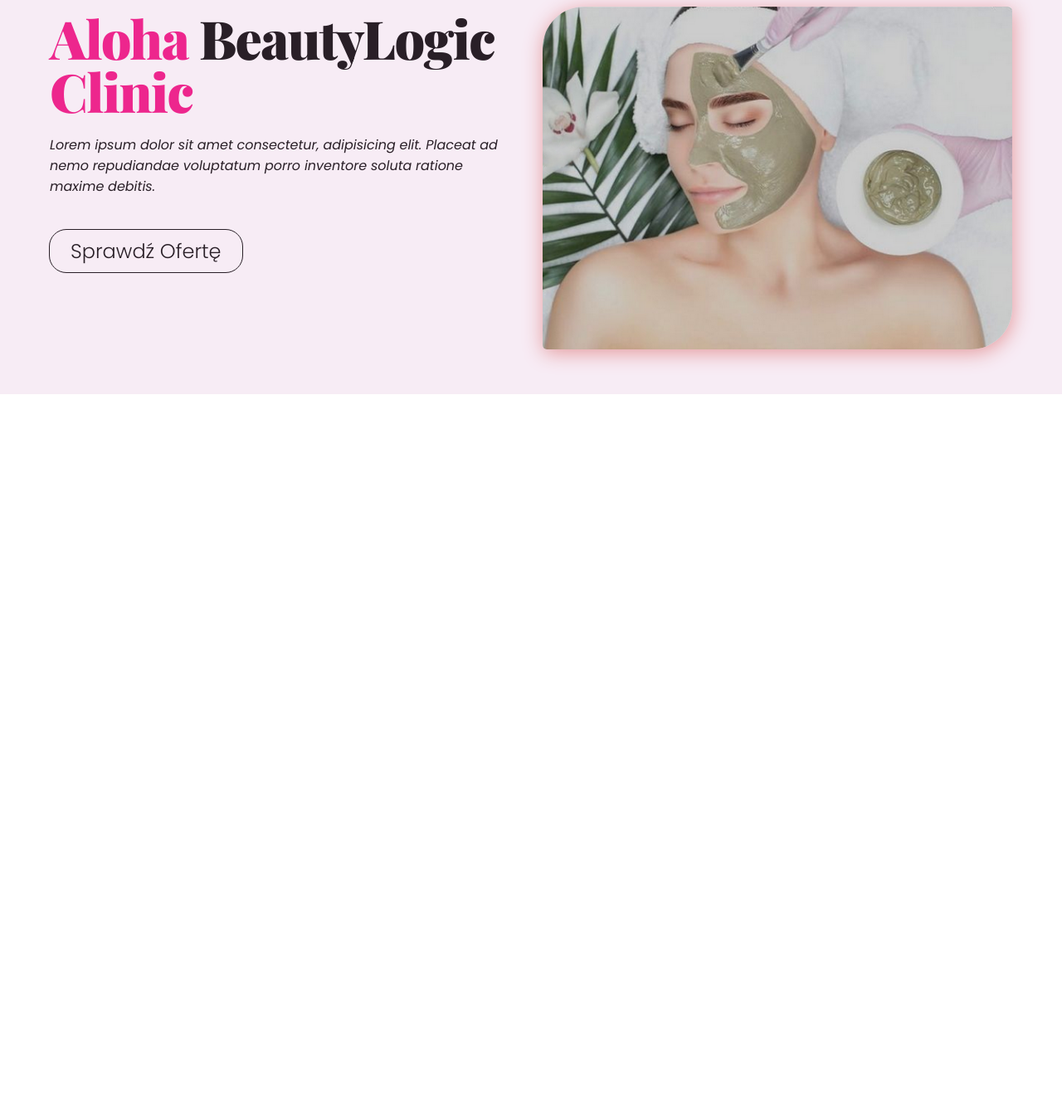
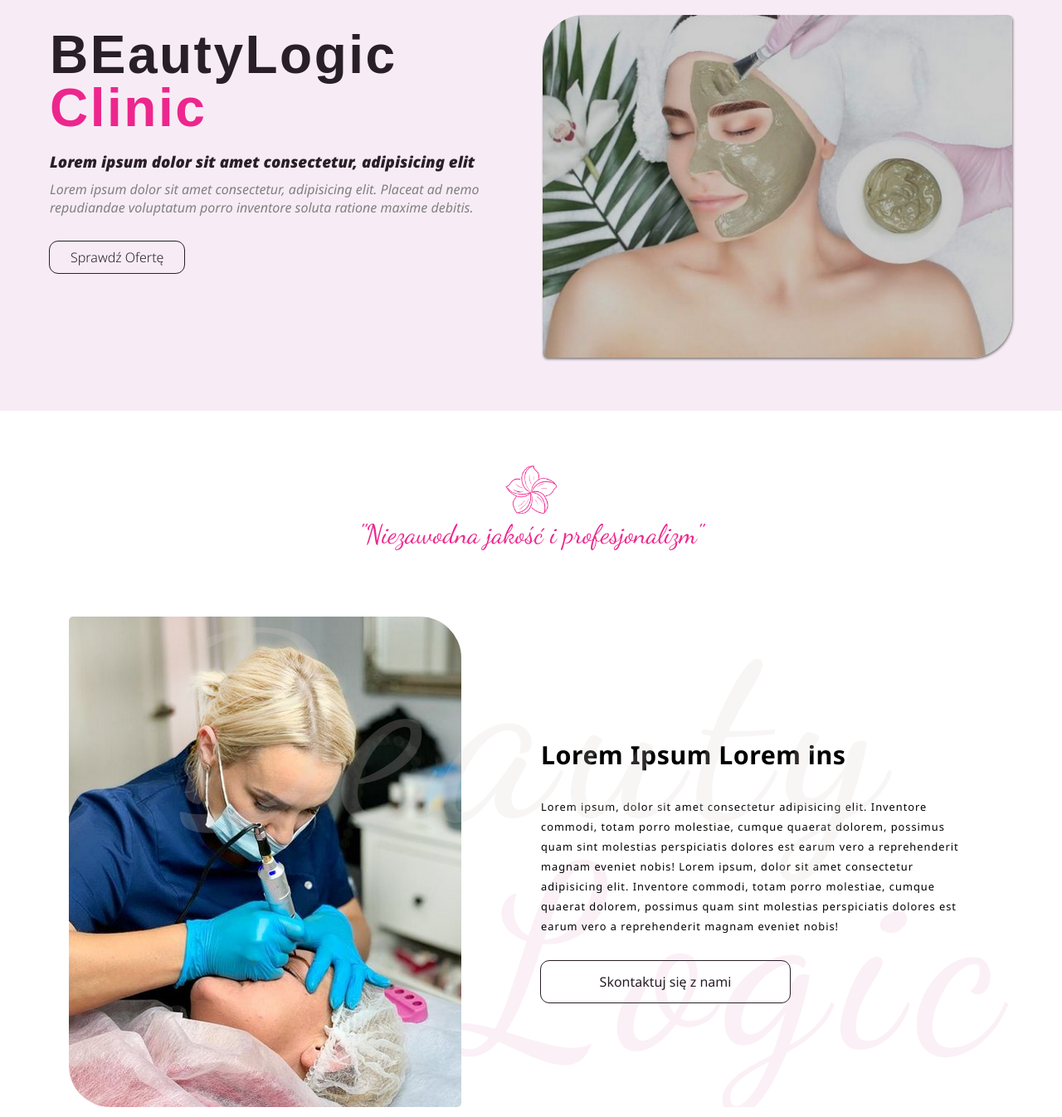
Before and after one commit to JerryWski/Beauty, an Astro site: page / in a window 1280 px wide. Shown: the part 246-1592 px from the top of the page at 83% size. Built offline with nearby package versions, Linux system fonts and the light colour scheme; Astro itself is replaced by a stand-in of ours; a web font is replaced by a local one.

Commit message:
styling and polishing

```diff
--- /dev/null
+++ b/src/components/AboutSection/About.astro
@@ -0,0 +1,181 @@
+---
+import { Image } from 'astro:assets';
+import flower from '../../assets/welcome2.png';
+---
+
+<section class='about-section'>
+  <div class='about-welcome'>
+    <span class='about-welcome-flower'></span>
+    <p class='about-welcome-text'>"Niezawodna jakość i profesjonalizm"</p>
+  </div>
+
+  <div class='about-container'>
+    <span class='bg-title'>Beauty</span>
+    <span class='bg-subtitle'>Logic</span>
+    <div class='about-image-wrapper'>
+      <Image class='about-image' src={flower} alt='woman' />
+    </div>
+    <div class='text-wrapper'>
+      <h2 class='text-header'>Lorem Ipsum Lorem ins</h2>
+      <p class='text'>
+        Lorem ipsum, dolor sit amet consectetur adipisicing elit. Inventore
+        commodi, totam porro molestiae, cumque quaerat dolorem, possimus quam
+        sint molestias perspiciatis dolores est earum vero a reprehenderit
+        magnam eveniet nobis! Lorem ipsum, dolor sit amet consectetur adipisicing elit. Inventore
+        commodi, totam porro molestiae, cumque quaerat dolorem, possimus quam
+        sint molestias perspiciatis dolores est earum vero a reprehenderit
+        magnam eveniet nobis!
+      </p>
+      <a href='#contact' class='about-link'> Skontaktuj się z nami</a>
+    </div>
+  </div>
+</section>
+
+<style>
+  .about-section {
+    padding: 20px;
+    padding-bottom: 0;
+    width: 100%;
+    display: flex;
+    flex-direction: column;
+    align-items: left;
+    justify-content: center;
+  }
+  .about-welcome {
+    font-family: var(--dance-font);
+    margin-top: 60px;
+    margin-bottom: 10px;
+    color: var(--main-pink);
+    display: flex;
+    align-items: center;
+    flex-direction: column;
+  }
+  .about-welcome-flower {
+    background-image: url('../../assets/flower.png');
+    background-repeat: no-repeat;
+    background-position: center;
+    background-size:contain;
+    width: 15%;
+    height: 70px;
+  }
+  .about-welcome-text {
+    font-size: clamp(1.1rem, 3vw, 2rem);
+  }
+  .about-container {
+    display: flex;
+    flex-direction: column;
+    justify-content: center;
+    align-items: center;
+    overflow: hidden;
+  }
+  .text-wrapper {
+    margin-top: 20px;
+    padding: 0px 5px 0px 5px;
+  }
+  .text-header {
+    margin-bottom: 30px;
+    font-family: var(--main-font);
+    color: var(--lightgrey);
+    letter-spacing: 0.5px;
+    font-weight: 700;
+    font-size: 1.9rem;
+    margin-top: 30px;
+  }
+  .text {
+    font-family: var(--main-font);
+    font-size: 0.8rem;
+    text-align: left;
+    font-weight: 400;
+    letter-spacing: 1px;
+    color: var(--black);
+    line-height: 1.5rem;
+  }
+  .about-link {
+    justify-content: center;
+    display: flex;
+    width: 100%;
+    font-family: var(--main-font);
+    margin-top: 30px;
+    font-size: 1rem;
+    max-width: 300px;
+    padding: 14px 22px;
+    color: var(--text-font);
+    outline: 1px solid var(--text-font);
+    cursor: pointer;
+    border-radius: 10px;
+
+    transition: 0.3s background ease;
+    background: transparent;
+  }
+  .about-link:hover {
+    outline: none;
+    color: var(--bg-white);
+    background-color: var(--main-pink);
+  }
+  .about-image-wrapper {
+    margin-top: 30px;
+    display: flex;
+    width: fit-content;
+    align-items: center;
+    order: 1;
+  }
+  .about-image {
+    max-width: 100%;
+    object-fit: contain;
+    height: auto;
+    border-radius: 5px 50px 5px 50px;
+  }
+  .bg-title,
+  .bg-subtitle {
+    display: none;
+  }
+  @media (min-width: 900px) {
+    .about-section {
+      align-items: center;
+      padding: 0 60px;
+    }
+    .about-container {
+      flex-direction: row;
+      align-items: center;
+      position: relative;
+      justify-content: space-around;
+      margin-top: 40px;
+      overflow: hidden;
+    }
+    .bg-title,
+    .bg-subtitle {
+      display: block;
+      width: 100%;
+      height: fit-content;
+      position: absolute;
+      font-size: clamp(15rem, 24vw, 24rem);
+      top: -3%;
+      left: 13%;
+      color: rgb(221, 208, 208);
+      font-family: 'Dancing Script', cursive;
+      letter-spacing: 18px;
+      opacity: 0.2;
+      z-index: -10;
+    }
+    .bg-title {
+      z-index: 100;
+    }
+    .bg-subtitle {
+      color: #ebb7d2;
+      top: 42%;
+      left: 43%;
+    }
+    .text-wrapper {
+      margin-left: 15px;
+      width: 50%;
+      padding: 35px;
+    }
+    .about-image-wrapper {
+      order: 0;
+      min-width: 40%;
+    }
+    .about-image {
+      min-width: 70%;
+    }
+  }
+</style>
--- a/src/components/HeroSection/Hero.astro
+++ b/src/components/HeroSection/Hero.astro
@@ -10,10 +10,13 @@ import heroImg from '../../assets/hero.png';
   <div class='wrapper-one'>
     <div class='texts-container'>
       <h1 class='hero-header'>
-        <span> Aloha</span>
-         BeautyLogic
-        <span> Clinic</span>
+        <!-- <span class="span-header"> Aloha</span> -->
+         BEautyLogic
+        <span class="span-header">Clinic</span>
       </h1>
+      <h3 class='hero-text'>
+        Lorem ipsum dolor sit amet consectetur, adipisicing elit
+      </h3>
       <p class='hero-text'>
         Lorem ipsum dolor sit amet consectetur, adipisicing elit. Placeat ad
         nemo repudiandae voluptatum porro inventore soluta ratione maxime
@@ -29,7 +32,7 @@ import heroImg from '../../assets/hero.png';
     background-color: var(--second-pink);
     /* background-image: url('../../assets/test3.jpg'); */
     background-repeat: no-repeat;
-    padding: 0 60px;
+    padding: 0 20px;
     padding-top: 114px;
     display: flex;
     flex-direction: column;
@@ -45,7 +48,7 @@ import heroImg from '../../assets/hero.png';
     width: 100%;
     height: fit-content;
     object-fit: contain;
-    box-shadow: 1px 4px 24px 0px rgba(228, 152, 154, 1);
+    box-shadow: 1px 2px 3px 0px rgb(136, 128, 128);
     border-radius: 50px 5px 50px 5px;
   }
   .wrapper-one {
@@ -57,16 +60,17 @@ import heroImg from '../../assets/hero.png';
     width: 100%;
   }
   .hero-header {
-    font-family: var(--play-font);
+    font-family: var(--logo-font);
     text-align: left;
-    letter-spacing: -1.5px;
+    letter-spacing: 2.5px;
     line-height: 62px;
-    font-weight: 800;
+    font-weight: 700;
     color: var(--text-font);
     font-size: clamp(2.6rem, 5vw, 6rem);
     margin-bottom: 20px;
   }
-  span {
+
+  .span-header {
     font-size: clamp(2.6rem, 5vw, 5rem);
     color: var(--main-pink);
   }
@@ -74,8 +78,12 @@ import heroImg from '../../assets/hero.png';
     display: flex;
     flex-direction: column;
     justify-content: center;
-    align-items: center;
+    align-items: flex-start;
     margin-bottom: 60px;
+  }
+  .texts-container :nth-child(3) {
+    margin-bottom: 30px;
+    color: grey;
   }
   .hero-text {
     text-align: left;
@@ -83,11 +91,12 @@ import heroImg from '../../assets/hero.png';
     line-height: normal;
     color: var(--text-font);
     font-style: italic;
-    margin-bottom: 40px;
+    margin-bottom: 10px;
     max-width: 600px;
   }
   .hero-link {
     width: fit-content;
+    font-size: 1rem;
     /* margin: auto; */
     text-align: center;
     padding: 8px 25px;
@@ -95,7 +104,7 @@ import heroImg from '../../assets/hero.png';
     color: var(--text-font);
     outline: 1px solid var(--text-font);
     font-family: var(--main-font);
-    border-radius: 20px;
+    border-radius: 10px;
     transition: 0.3s all ease;
   }
   .hero-link:hover {
@@ -107,8 +116,9 @@ import heroImg from '../../assets/hero.png';
     .hero-container {
       flex-direction: row;
       gap: 40px;
-      padding-top: 20px;
-      padding-bottom: 20px;
+      padding: 0 60px;
+      padding-top: 30px;
+      padding-bottom: 30px;
     }
     .hero-header {
       text-align: left;
@@ -121,7 +131,6 @@ import heroImg from '../../assets/hero.png';
       max-width: 600px;
     }
     .hero-link {
-      font-size: 1.5rem;
       font-weight: 300;
     }
     .texts-container {
--- /dev/null
+++ b/src/components/OfferSection/Offer.astro
@@ -0,0 +1,2 @@
+---
+---
--- a/src/layouts/Layout.astro
+++ b/src/layouts/Layout.astro
@@ -19,7 +19,7 @@ const { title } = Astro.props;
     <meta name='viewport' content='width=device-width' />
     <link rel='icon' type='image/svg+xml' href='/favicon.svg' />
     <link
-      href='https://fonts.googleapis.com/css2?family=Economica:wght@400;700&family=Playfair+Display:ital,wght@0,400;0,500;0,700;0,800;0,900;1,700&family=Poppins:ital,wght@0,100;0,300;0,400;0,600;0,700;0,800;0,900;1,100;1,300;1,400&display=swap'
+      href='https://fonts.googleapis.com/css2?family=Dancing+Script:wght@400;500;600;700&family=Noto+Sans:ital,wght@0,100;0,200;0,300;0,400;0,500;0,600;0,700;0,800;0,900;1,100;1,200;1,400;1,900&display=swap'
       rel='stylesheet'
     />
     <link
@@ -58,8 +58,8 @@ const { title } = Astro.props;
     --second-pink: #f7ecf5;
     --second-tur: #69ccae;
     /* fonts */
-    --main-font: 'Poppins', sans-serif;
-    --logo-font: 'Economica', sans-serif;
-    --play-font: 'Playfair Display', serif;
+    --main-font: 'Noto Sans', sans-serif;
+    --logo-font: 'Fontaine Regular', sans-serif;
+    --dance-font: 'Dancing Script', cursive;
   }
 </style>
--- a/src/pages/index.astro
+++ b/src/pages/index.astro
@@ -1,10 +1,12 @@
 ---
 import Layout from '../layouts/Layout.astro';
 import HeroSection from '../components/HeroSection/Hero.astro';
+import AboutSection from '../components/AboutSection/About.astro';
 ---
 
 <Layout title="Witaj na stronie Aloha BeautyLogic">
 <HeroSection/>
+<AboutSection />
 </Layout>
 
 <style>
```
Also changed, not shown: src/assets/bg-headers.png (added), src/assets/flower.png (added), src/assets/welcome2.png (added).
